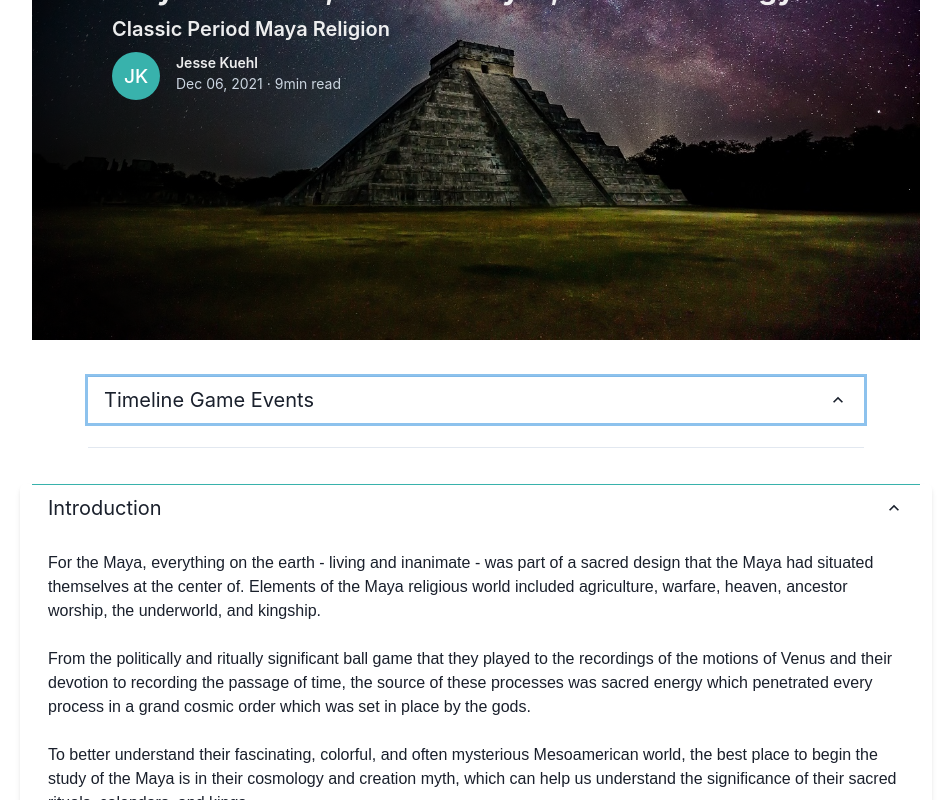
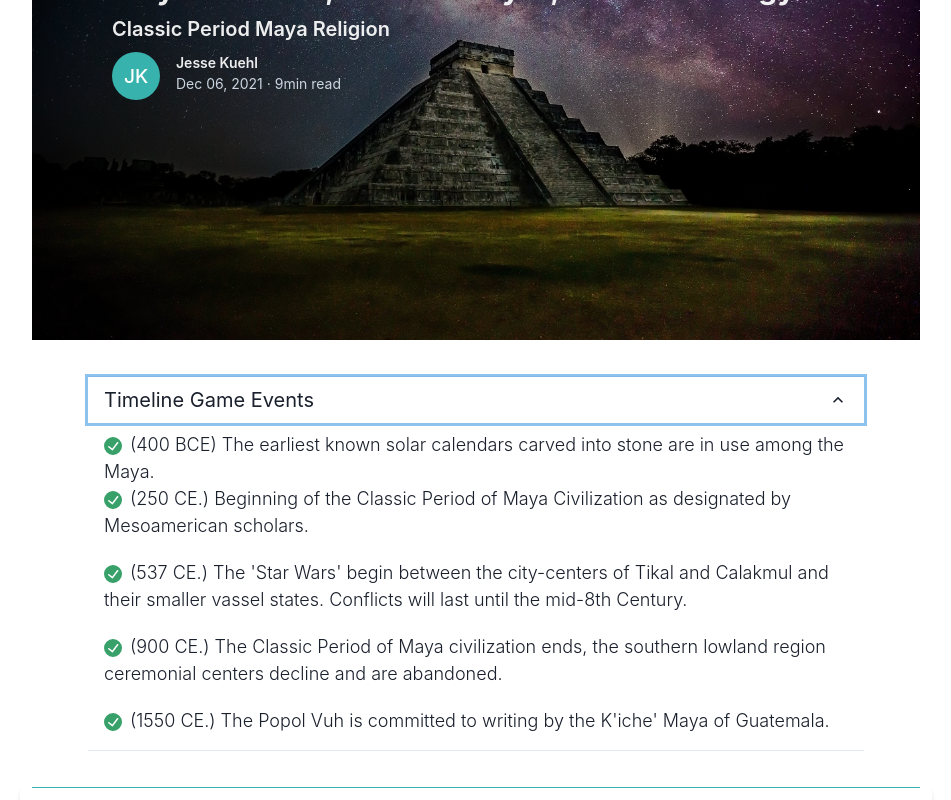
Before and after one commit to kuehjw09/cp-maya, a React (Create React App) app: page /maya-religion in a window 1280 px wide. Both pictures are taken after a click on the button "Timeline Game Events". Shown: the part 448-1248 px from the top of the page, without its empty margins (164-1115 px from the left). Built offline with nearby package versions, Linux system fonts and the light colour scheme.

Commit message:
Adding timeline game events to Jesse

```diff
--- a/src/components/Aspects/AspectJesse.js
+++ b/src/components/Aspects/AspectJesse.js
@@ -7,7 +7,12 @@ import {
   AccordionButton,
   AccordionPanel,
   AccordionIcon,
+  List,
+  ListItem,
+  ListIcon,
 } from '@chakra-ui/react'
+
+import { CheckCircleIcon } from '@chakra-ui/icons'
 
 import background from '../../images/000019.jpg'
 import bloodletting from '../../images/000009.jpg'
@@ -45,7 +50,37 @@ const AspectJesse = () => {
               </AccordionButton>
             </h2>
             <AccordionPanel pb={4}>
-              <Box fontWeight={'light'} fontSize={'lg'} rounded={'md'}></Box>
+              <Box fontWeight={'light'} fontSize={'lg'} rounded={'md'}>
+                <List spacing={5}>
+                  <ListItem>
+                    <ListItem>
+                      <ListIcon as={CheckCircleIcon} color='green.500' />
+                      (400 BCE) The earliest known solar calendars carved into
+                      stone are in use among the Maya.
+                    </ListItem>
+                    <ListIcon as={CheckCircleIcon} color='green.500' />
+                    (250 CE.) Beginning of the Classic Period of Maya
+                    Civilization as designated by Mesoamerican scholars.
+                  </ListItem>
+                  <ListItem>
+                    <ListIcon as={CheckCircleIcon} color='green.500' />
+                    (537 CE.) The 'Star Wars' begin between the city-centers of
+                    Tikal and Calakmul and their smaller vassel states.
+                    Conflicts will last until the mid-8th Century.
+                  </ListItem>
+                  <ListItem>
+                    <ListIcon as={CheckCircleIcon} color='green.500' />
+                    (900 CE.) The Classic Period of Maya civilization ends, the
+                    southern lowland region ceremonial centers decline and are
+                    abandoned.
+                  </ListItem>
+                  <ListItem>
+                    <ListIcon as={CheckCircleIcon} color='green.500' />
+                    (1550 CE.) The Popol Vuh is committed to writing by the
+                    K'iche' Maya of Guatemala.
+                  </ListItem>
+                </List>
+              </Box>
             </AccordionPanel>
           </AccordionItem>
         </Accordion>
@@ -85,18 +120,16 @@ const AspectJesse = () => {
                     world included agriculture, warfare, heaven, ancestor
                     worship, the underworld, and kingship.
                     <br /> <br />
-                    From the politically and ritually significant ball game that
-                    they played to the recordings of the motions of Venus and
-                    their devotion to recording the passage of time, the source
-                    of these processes was sacred energy which penetrated every
-                    process in a grand cosmic order which was set in place by
-                    the gods.
+                    Maya religious ideas fused with everything they did, from
+                    the politically and ritually significant ball game that they
+                    played, to the recordings of the motions of Venus and their
+                    devotion to recording the passage of time.
                     <br /> <br />
-                    To better understand their fascinating, colorful, and often
-                    mysterious Mesoamerican world, the best place to begin the
-                    study of the Maya is in their cosmology and creation myth,
-                    which can help us understand the significance of their
-                    sacred rituals, calendars, and kings.
+                    To better understand the fascinating, colorful, and often
+                    mysterious Mesoamerican world of the Maya, the best place to
+                    begin with in their cosmology and creation myth, which can
+                    help us understand the significance of their sacred rituals,
+                    calendars, and kings.
                   </Text>
                 </Box>
               </AccordionPanel>
```
